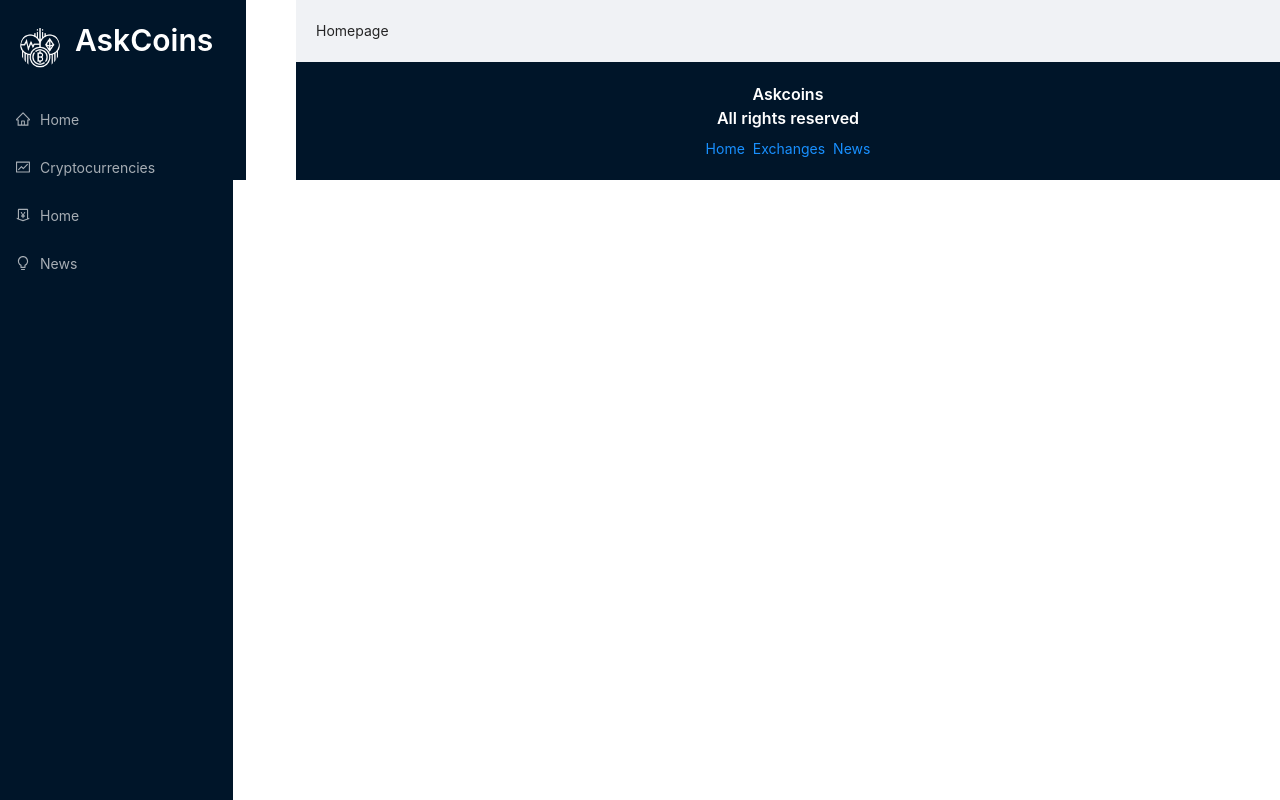
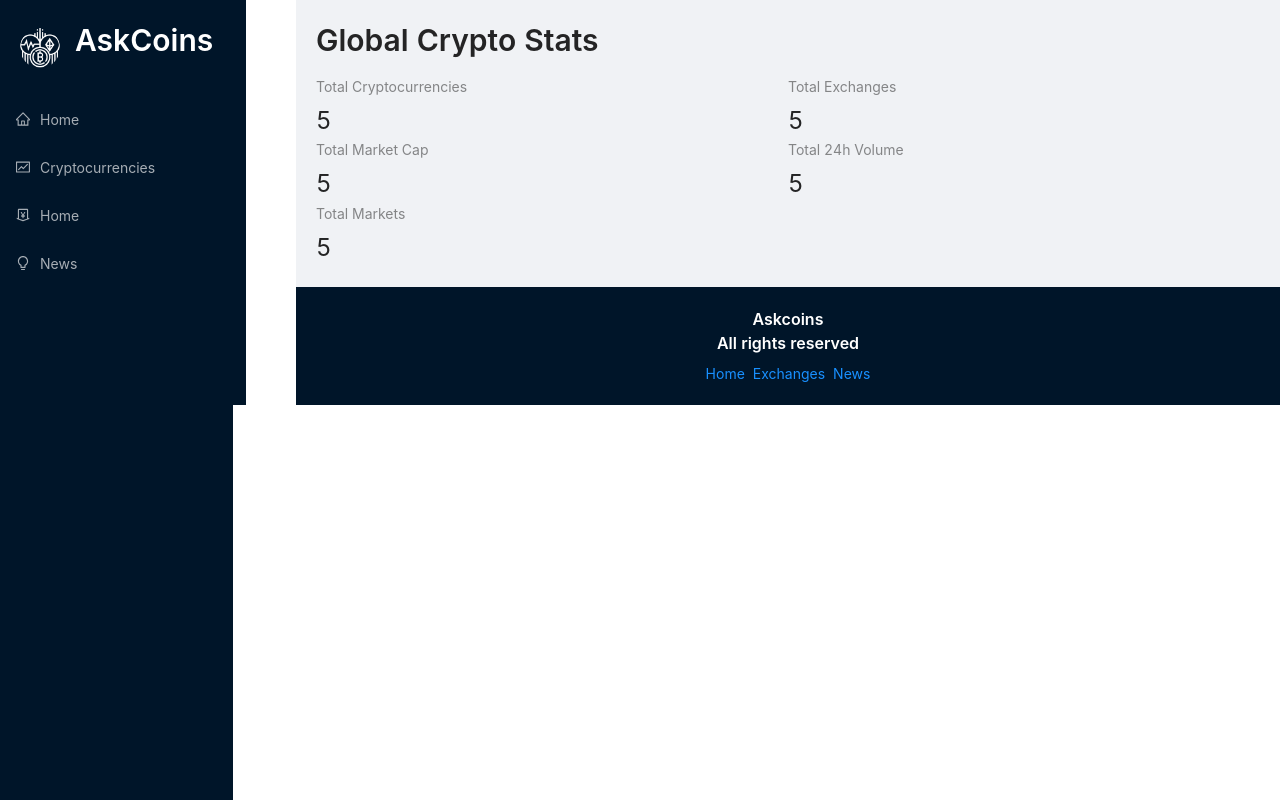
Before and after one commit to asketsystem/askcoins, a React (Create React App) app: page / in a window 1280 px wide. Built offline with nearby package versions, Linux system fonts and the light colour scheme.

Commit message:
Adding festures to Homepage

```diff
--- a/src/components/Homepage.jsx
+++ b/src/components/Homepage.jsx
@@ -1,10 +1,22 @@
-import React from 'react'
+import React from 'react';
+import millify from 'millify';
+import { Typography, Row, Col, Statistic } from 'antd';
+import { Link } from 'react-router-dom';
+
+const { Title } = Typography;
 
 const Homepage = () => {
     return (
-        <div>
-            Homepage
-        </div>
+        <>
+            <Title level={2} className="heading">Global Crypto Stats</Title>
+            <Row>
+                <Col span={12}><Statistic title="Total Cryptocurrencies" value="5" /></Col>
+                <Col span={12}><Statistic title="Total Exchanges" value="5" /></Col>
+                <Col span={12}><Statistic title="Total Market Cap" value="5" /></Col>
+                <Col span={12}><Statistic title="Total 24h Volume" value="5" /></Col>
+                <Col span={12}><Statistic title="Total Markets" value="5" /></Col>
+            </Row>
+        </>
     )
 }
 
```
